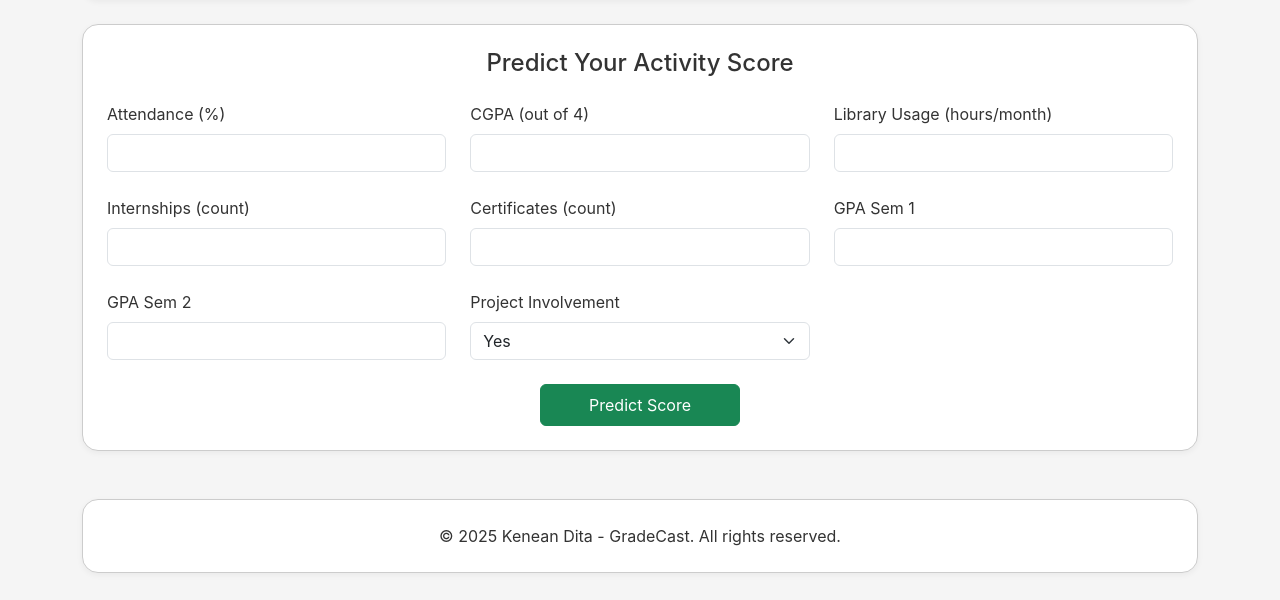
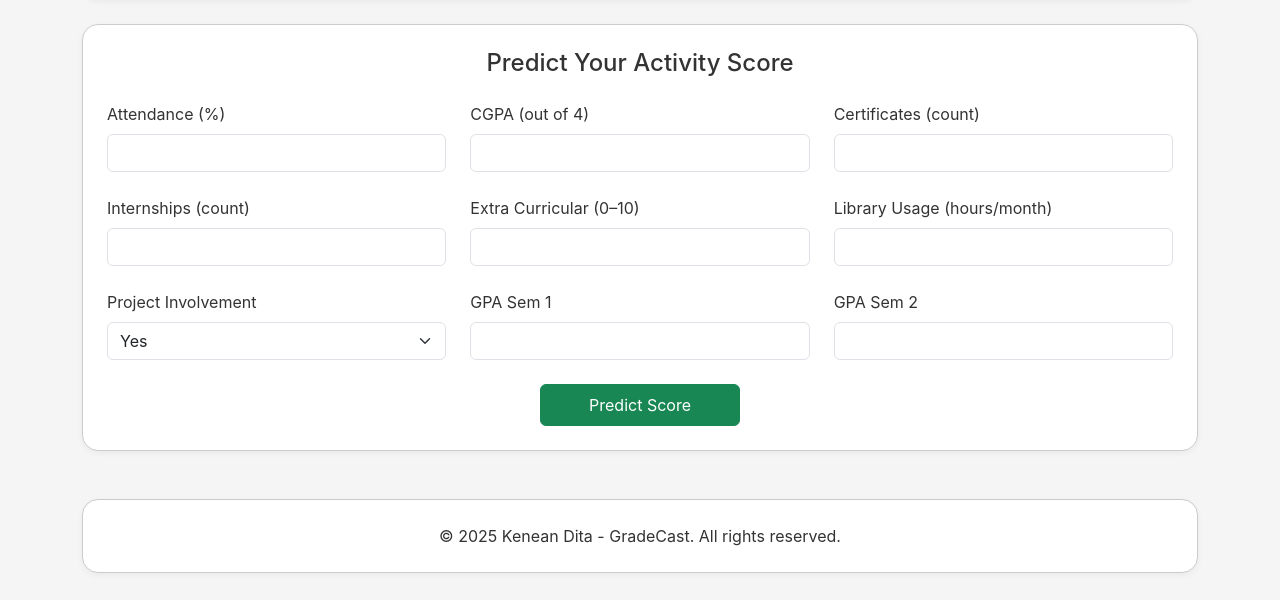
Before and after one commit to KeneanDita/GradeCast, a Flask app: page /predictor in a window 1280 px wide. Shown: the part 107-707 px from the top of the page. Run offline with Flask 3, Linux system fonts and the light colour scheme; parts of the project's set-up code (start-up, migrations or seed data) failed here and were passed over.

Commit message:
added the extra curricular form

```diff
--- a/templates/predictor.html
+++ b/templates/predictor.html
@@ -66,14 +66,11 @@
             />
           </div>
           <div class="col-md-4">
-            <label class="form-label">Library Usage (hours/month)</label>
+            <label class="form-label">Certificates (count)</label>
             <input
               type="number"
-              step="1"
-              max="60"
-              min="0"
               class="form-control"
-              id="library"
+              id="certificates"
               required
             />
           </div>
@@ -87,13 +84,34 @@
             />
           </div>
           <div class="col-md-4">
-            <label class="form-label">Certificates (count)</label>
+            <label class="form-label">Extra Curricular (0–10)</label>
             <input
               type="number"
+              min="0"
+              max="10"
               class="form-control"
-              id="certificates"
+              id="extra"
               required
             />
+          </div>
+          <div class="col-md-4">
+            <label class="form-label">Library Usage (hours/month)</label>
+            <input
+              type="number"
+              step="1"
+              max="60"
+              min="0"
+              class="form-control"
+              id="library"
+              required
+            />
+          </div>
+          <div class="col-md-4">
+            <label class="form-label">Project Involvement</label>
+            <select class="form-select" id="project">
+              <option value="1">Yes</option>
+              <option value="0">No</option>
+            </select>
           </div>
           <div class="col-md-4">
             <label class="form-label">GPA Sem 1</label>
@@ -118,13 +136,6 @@
               id="gpa2"
               required
             />
-          </div>
-          <div class="col-md-4">
-            <label class="form-label">Project Involvement</label>
-            <select class="form-select" id="project">
-              <option value="1">Yes</option>
-              <option value="0">No</option>
-            </select>
           </div>
 
           <div class="col-12 text-center">
@@ -164,6 +175,7 @@
             gpa_sem1: +document.getElementById("gpa1").value,
             gpa_sem2: +document.getElementById("gpa2").value,
             project_involvement: +document.getElementById("project").value,
+            extra_curricular: +document.getElementById("extra").value,
           };
 
           const scaled = {
@@ -175,6 +187,7 @@
             gpa_sem1: (rawInputs.gpa_sem1 / 4) * 10,
             gpa_sem2: (rawInputs.gpa_sem2 / 4) * 10,
             project_involvement: rawInputs.project_involvement,
+            extra_curricular: rawInputs.extra_curricular,
           };
 
           try {
```
